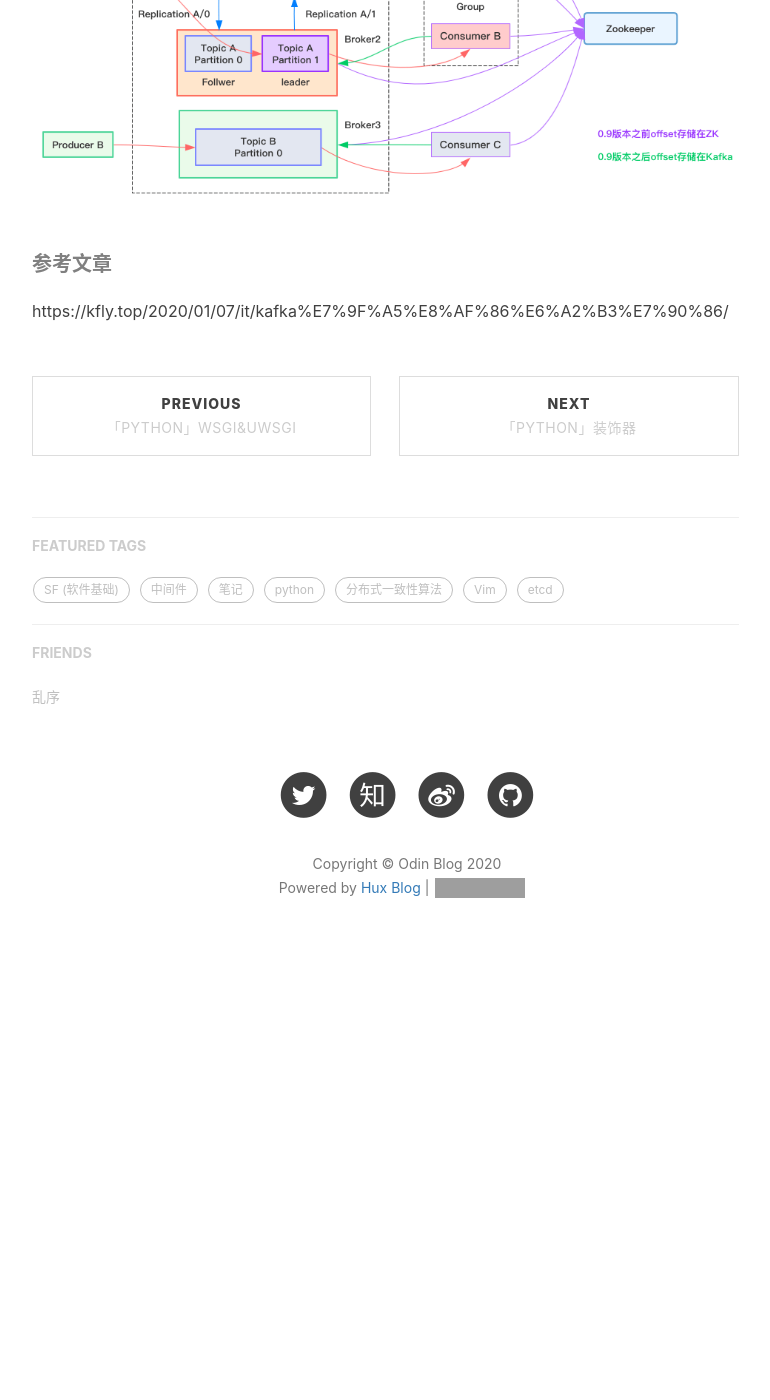
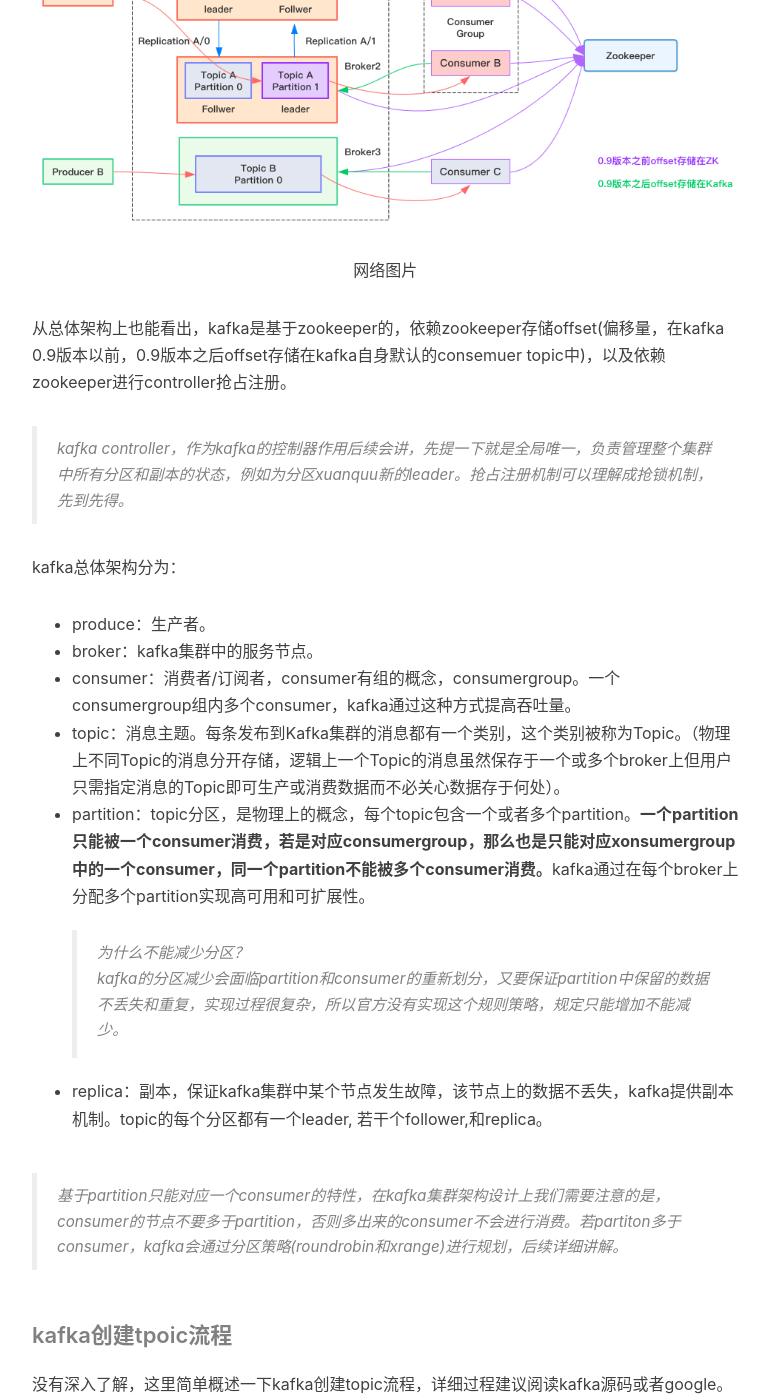
Before and after one commit to odinfor/odinfor.github.io, a Jekyll site: the page built from _posts/2020-04-09-kafka_1.md, in a window 1280 px wide and 1400 px high, scrolled down 1120 px. Shown: the whole window, without its empty margins (233-1003 px from the left). Built offline with Jekyll 4.4.1, drawn with Linux system fonts in a browser that asks for light colours; nearby versions of some CDN libraries; comment, search, counter and statistics services are not loaded; before the commit the page ends 2112 px from its top, so only the background shows below that; some of the changed text lies outside the part shown; grey boxes are pictures that could not be loaded.

Commit message:
update post kafka 01

```diff
--- a/_posts/2020-04-09-kafka_1.md
+++ b/_posts/2020-04-09-kafka_1.md
@@ -19,15 +19,45 @@
 4. 以时间复杂度为O(1)的方式提供消息持久化能力，即使对TB级以上数据也能保证常数时间的访问性能。
 5. 同时支持离线数据处理和实时数据处理。
 6. 支持分区扩展。topic分区(partition)可以增加，但是不能减少。
+7. 局部有序性。在一个分区内是有序的。
 
 #### kafka总体架构
+![]({{site.baseurl}}/img/in-post/post-middleware/kafka_总体架构.jpg)
+<center>网络图片</center>
 
-![]({{site.baseurl}}/img/in-post/post-middleware/kafka_总体架构.jpg)
+从总体架构上也能看出，kafka是基于zookeeper的，依赖zookeeper存储offset(偏移量，在kafka 0.9版本以前，0.9版本之后offset存储在kafka自身默认的consemuer topic中)，以及依赖zookeeper进行controller抢占注册。
+> kafka controller，作为kafka的控制器作用后续会讲，先提一下就是全局唯一，负责管理整个集群中所有分区和副本的状态，例如为分区xuanquu新的leader。抢占注册机制可以理解成抢锁机制，先到先得。
 
+kafka总体架构分为：
+* produce：生产者。
+* broker：kafka集群中的服务节点。
+* consumer：消费者/订阅者，consumer有组的概念，consumergroup。一个consumergroup组内多个consumer，kafka通过这种方式提高吞吐量。
+* topic：消息主题。每条发布到Kafka集群的消息都有一个类别，这个类别被称为Topic。（物理上不同Topic的消息分开存储，逻辑上一个Topic的消息虽然保存于一个或多个broker上但用户只需指定消息的Topic即可生产或消费数据而不必关心数据存于何处）。
+* partition：topic分区，是物理上的概念，每个topic包含一个或者多个partition。**一个partition只能被一个consumer消费，若是对应consumergroup，那么也是只能对应xonsumergroup中的一个consumer，同一个partition不能被多个consumer消费。**kafka通过在每个broker上分配多个partition实现高可用和可扩展性。
+    > 为什么不能减少分区？
+    > kafka的分区减少会面临partition和consumer的重新划分，又要保证partition中保留的数据不丢失和重复，实现过程很复杂，所以官方没有实现这个规则策略，规定只能增加不能减少。
+* replica：副本，保证kafka集群中某个节点发生故障，该节点上的数据不丢失，kafka提供副本机制。topic的每个分区都有一个leader, 若干个follower,和replica。
 
+> 基于partition只能对应一个consumer的特性，在kafka集群架构设计上我们需要注意的是，consumer的节点不要多于partition，否则多出来的consumer不会进行消费。若partiton多于consumer，kafka会通过分区策略(roundrobin和xrange)进行规划，后续详细讲解。
 
+#### kafka创建tpoic流程
+没有深入了解，这里简单概述一下kafka创建topic流程，详细过程建议阅读kafka源码或者google。
 
+![]({{site.baseurl}}/img/in-post/post-middleware/kafka_create_topic_process.jpg)
 
+kafka 0.9之前的版本和0.9之后的版本有区别，这里以0.9之后的版本为例说明
+kafka创建topic流程：
+1. 首先在zookeeper上创建相应topic名称的节点。
+2. kafka组件controller监控到zookeeper上节点变化，并创建topic缓存在kafka中。
+
+#### kafka集群节点分布
+kafka集群中维护着相关的状态信息，不同的状态信息具有不同的作用。包含同步选举使用的节点信息和副本所在节点信息。可以通过客户端`--describe --topic name`命令指定topic查看该topic的集群节点信息查看。
+![]({{site.baseurl}}/img/in-post/post-middleware/kafka_describe.jpg)
+查看结果看出，名为first的topic有3个partition，以partition：0来说，
+replicas：1,2，代表一个副本在节点1上另外一个副本在节点2上，那么必然其中一个是leader，另外一个是follower。
+leader：1说明leader是broker=1。
+最后有一个描述Isr，这个是一个重要的内容。记录的是与leader保持同步的follower的集合。**作为kafka重新选举的候选节点池，当leader挂掉后kafka会从Isr集合中的节点选举新的leader。**
+> 当follower节点与leader节点断开连接超时，follower节点会从Isr列表中移除，follower节点恢复并从leader节点同步完数据后重新加入Isr集合列表中。
 
 
 
```
